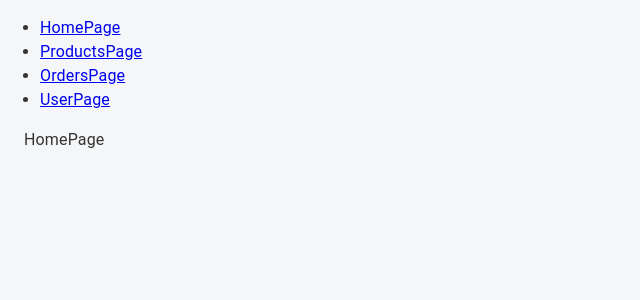
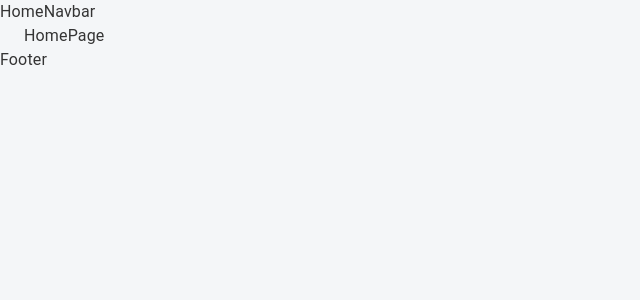
Before and after one commit to Omadbek-mark/burak-react, a React (Create React App) app: page / in a window 1280 px wide. Shown: the top 300 px of the page, without its empty margins (0-640 px from the left). Built offline with nearby package versions, Linux system fonts and the light colour scheme.

Commit message:
fix: organize header and footer components

```diff
--- a/src/app/App.tsx
+++ b/src/app/App.tsx
@@ -1,32 +1,22 @@
 import React from "react";
 import "../css/app.css";
-import { Box, Button, Container, Stack, Typography } from "@mui/material";
-import { Link, Route, Switch } from "react-router-dom";
+import { Box, Button, Container, Stack, Typography } from  "@mui/material";
+import { Link, Route, Switch, useLocation } from "react-router-dom";
 import { HomePage } from "./screens/homePage";
 import { ProductsPage } from "./screens/productsPage";
 import { OrdersPage } from "./screens/ordersPage";
 import { UserPage } from "./screens/userPage";
+import { HomeNavbar } from "./components/headers/HomeNavbar";
+import { OtherNavbar } from "./components/headers/OtherNavbar";
+import { Footer } from "./components/footer";
 
 function App() {
+  const location = useLocation();
+  console.log("lcation:", location);
+
   return (
-    <div>
-        <nav>
-        <ul>
-           <li>
-              <Link to="/">HomePage</Link>
-            </li>
-            <li>
-              <Link to="/products">ProductsPage</Link>
-            </li>
-            <li>
-              <Link to="/orders">OrdersPage</Link>
-            </li>
-            <li>
-              <Link to="/member-page">UserPage</Link>
-            </li>
-          </ul>
-      </nav>
-
+    <>
+      {location.pathname === "/" ? <HomeNavbar /> : <OtherNavbar />}
       <Switch>
         <Route path="/products">
           <ProductsPage />
@@ -41,7 +31,8 @@ function App() {
           <HomePage />
         </Route>
       </Switch>
-      </div>
+      <Footer />
+    </>
   );
 }
 
--- /dev/null
+++ b/src/app/components/footer/index.tsx
@@ -0,0 +1,3 @@
+export function Footer() {
+  return <div>Footer</div>;
+}
--- /dev/null
+++ b/src/app/components/headers/HomeNavbar.tsx
@@ -0,0 +1,3 @@
+export function HomeNavbar() {
+  return <div>HomeNavbar</div>;
+}
--- /dev/null
+++ b/src/app/components/headers/OtherNavbar.tsx
@@ -0,0 +1,3 @@
+export function OtherNavbar() {
+  return <div>OtherNavbar</div>;
+}
```
Lines whose indentation alone changed are shown as unchanged.
